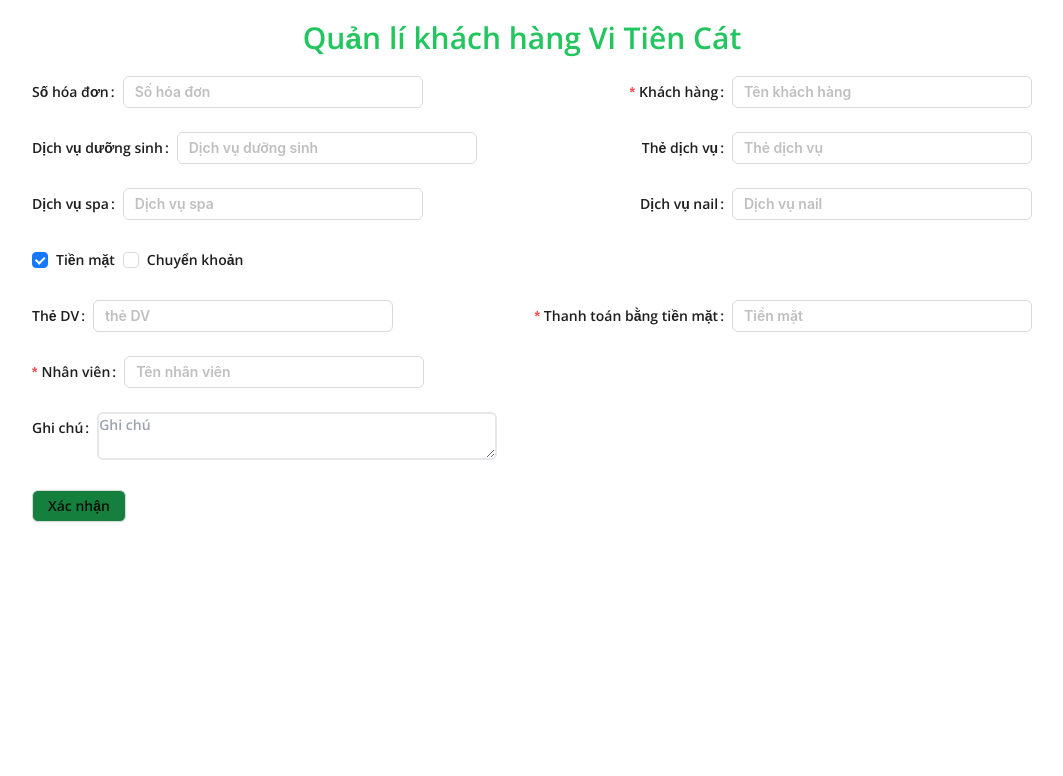
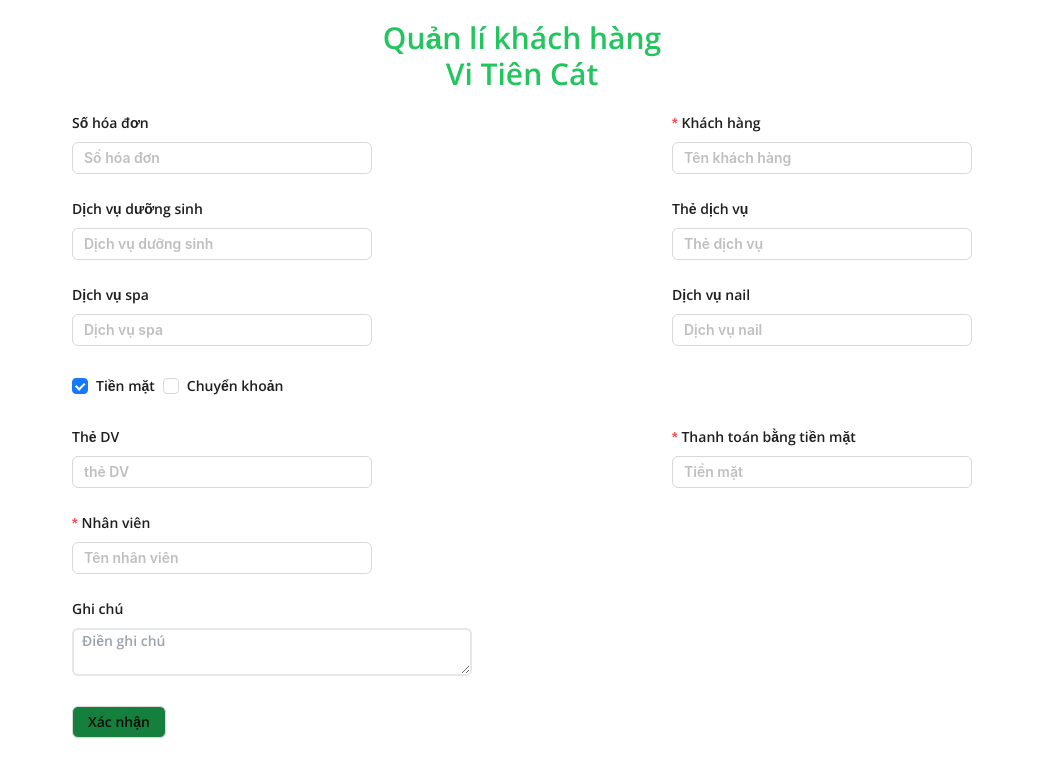
Before and after one commit to Fink2005/spa, a React (Create React App) app: page /quan-ly in a window 1280 px wide. Both pictures are taken after a click on the label "Tiền mặt". Shown: the top 776 px of the page, without its empty margins (118-1181 px from the left). Built offline with nearby package versions, Linux system fonts and the light colour scheme.

Commit message:
update layout

```diff
--- a/package.json
+++ b/package.json
@@ -8,6 +8,7 @@
     "@testing-library/user-event": "^13.5.0",
     "antd": "^5.21.6",
     "axios": "^1.7.9",
+    "motion": "^12.0.6",
     "react": "^18.3.1",
     "react-dom": "^18.3.1",
     "react-router-dom": "^6.27.0",
--- a/src/QuanLy/QuanLy.jsx
+++ b/src/QuanLy/QuanLy.jsx
@@ -1,19 +1,26 @@
 import { Button, Checkbox, Form, Input, message } from "antd";
 import axios from "axios";
-import React, { useState } from "react";
-
+import React, { useEffect, useState } from "react";
+import * as motion from "motion/react-client";
 export default function QuanLy() {
   const [cash, setCash] = useState(false);
   const [banking, setBanking] = useState(false);
+  const [display, setDisplay] = useState(false);
   const onFinish = (values) => {
     console.log("Success:", values);
+    document.body.style.overflow = "hidden";
+    setDisplay(true);
+    // Re-enable scrolling after 5 seconds (5000 milliseconds)
     axios
       .post("https://managevitiencat.vercel.app/write", values) // Example API
       .then((response) => {
         message.info("Thêm thành công");
+        document.body.style.overflow = "";
+        setDisplay(false);
       })
       .catch((error) => {
         message.error("Thêm thất bại");
+        setDisplay(false);
         console.log(error);
       });
   };
@@ -26,29 +33,24 @@ export default function QuanLy() {
   const handleBanking = (banking) => {
     setBanking(banking.target.checked);
   };
-
   return (
-    <div className="">
+    <div className="relative w-full">
       <h1 className="text-center text-3xl py-5 text-green-500">
-        Quản lí khách hàng Vi Tiên Cát
+        Quản lí khách hàng <br /> Vi Tiên Cát
       </h1>
-      <div className="p-5 sm:p-0 flex justify-center ms-5">
+      <div className="p-5 sm:p-0 sm:flex justify-center w-full ">
         <Form
-          className="w-[1000px]"
           name="basic"
-          style={{
-            maxWidth: 1000,
-          }}
-          initialValues={{
-            remember: true,
-          }}
+          scrollToFirstError
+          layout="vertical"
           onFinish={onFinish}
           onFinishFailed={onFinishFailed}
-          autoComplete="off"
+          autoComplete="true"
+          className="sm:w-[900px] "
         >
           <div className="sm:flex justify-between">
             <Form.Item label="Số hóa đơn" name="so_hd">
-              <Input className="lg:w-[300px]" placeholder="Số hóa đơn" />
+              <Input className="lg:w-[300px] w-full" placeholder="Số hóa đơn" />
             </Form.Item>
             <Form.Item
               label="Khách hàng"
@@ -56,7 +58,7 @@ export default function QuanLy() {
               rules={[
                 {
                   required: true,
-                  message: "xin vui lòng điền tên khách hàng",
+                  message: "Xin vui lòng điền tên khách hàng",
                 },
               ]}
             >
@@ -89,7 +91,7 @@ export default function QuanLy() {
               rules={[
                 {
                   required: true,
-                  message: "xin vui lòng điền tiền mặt",
+                  message: "Xin vui lòng điền tiền mặt",
                 },
               ]}
             >
@@ -101,7 +103,7 @@ export default function QuanLy() {
               rules={[
                 {
                   required: true,
-                  message: "xin vui lòng điền tiền chuyển",
+                  message: "Xin vui lòng điền tiền chuyển",
                 },
               ]}
             >
@@ -119,7 +121,7 @@ export default function QuanLy() {
                 rules={[
                   {
                     required: true,
-                    message: "xin vui lòng điền tiền mặt",
+                    message: "Xin vui lòng điền tiền mặt",
                   },
                 ]}
               >
@@ -138,7 +140,7 @@ export default function QuanLy() {
               rules={[
                 {
                   required: true,
-                  message: "xin vui lòng điền tên Nhân viên",
+                  message: "Xin vui lòng điền tên Nhân viên",
                 },
               ]}
             >
@@ -151,7 +153,7 @@ export default function QuanLy() {
                 rules={[
                   {
                     required: true,
-                    message: "xin vui lòng điền số tiền chuyển khoản",
+                    message: "Xin vui lòng điền số tiền chuyển khoản",
                   },
                 ]}
               >
@@ -165,14 +167,11 @@ export default function QuanLy() {
           </div>
 
           <div className=" ">
-            <Form.Item
-              label="Ghi chú"
-              name="ghi_chu"
-              className="w-full flex justify-start"
-            >
+            <p className="font-semibold pb-2">Ghi chú</p>
+            <Form.Item name="ghi_chu" className="w-full flex justify-start">
               <textarea
-                placeholder="Ghi chú"
-                className="w-[400px] border-2 rounded-md"
+                className="sm:w-[400px] w-[320px] border-2 rounded-md ps-2"
+                placeholder="Điền ghi chú"
               ></textarea>
             </Form.Item>
           </div>
@@ -183,6 +182,31 @@ export default function QuanLy() {
           </Form.Item>
         </Form>
       </div>
+      {display && (
+        <div className="absolute top-0 left-0 w-full h-full bg-green-800 z-50">
+          <motion.div
+            className="absolute top-1/3 right-1/3"
+            animate={{
+              scale: [1, 2, 2, 1, 1],
+              rotate: [0, 0, 180, 180, 0],
+              borderRadius: ["0%", "0%", "50%", "50%", "0%"],
+            }}
+            transition={{
+              duration: 2,
+              ease: "easeInOut",
+              times: [0, 0.2, 0.5, 0.8, 1],
+              repeat: Infinity,
+              repeatDelay: 1,
+            }}
+          >
+            <img
+              src="/assets/logo.jpg"
+              className="size-36 rounded-full"
+              alt=""
+            />
+          </motion.div>
+        </div>
+      )}
     </div>
   );
 }
```
Also changed, not shown: public/assets/logo.jpg (added), 1 other file (tests, documents, lock files or other folders).
